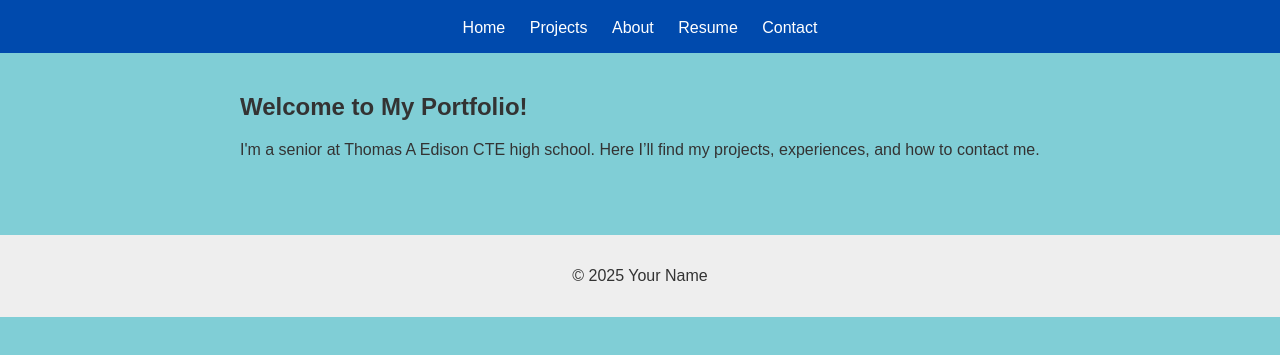
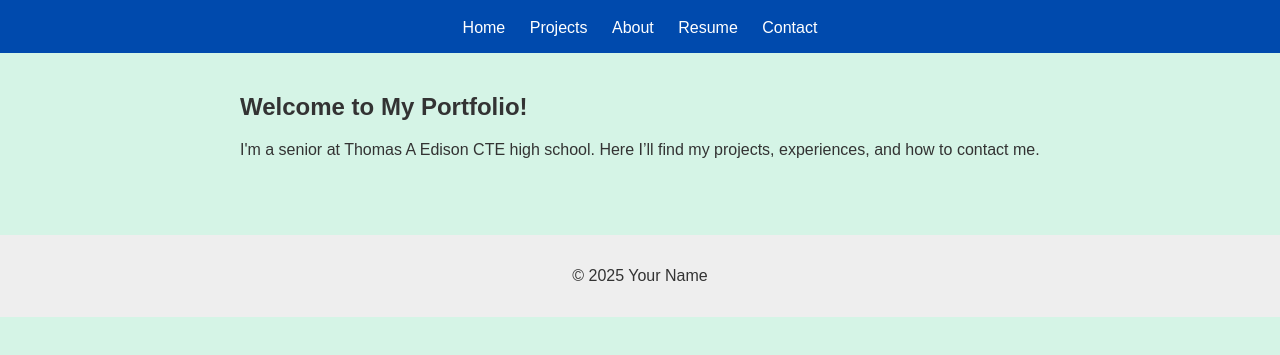
Before and after one commit to DavidMuratov1/SeniorPortfolio, a plain HTML site: page index.html in a window 1280 px wide. Shown: the part 77-432 px from the top of the page. Drawn offline with Linux system fonts and the light colour scheme.

Commit message:
Update style.css

```diff
--- a/style.css
+++ b/style.css
@@ -1,7 +1,7 @@
 body {
   font-family: Arial, sans-serif;
   margin: 0;
-  background-color: #80ced6;
+  background-color: #d5f4e6;
   color: #333;
 }
 
```
